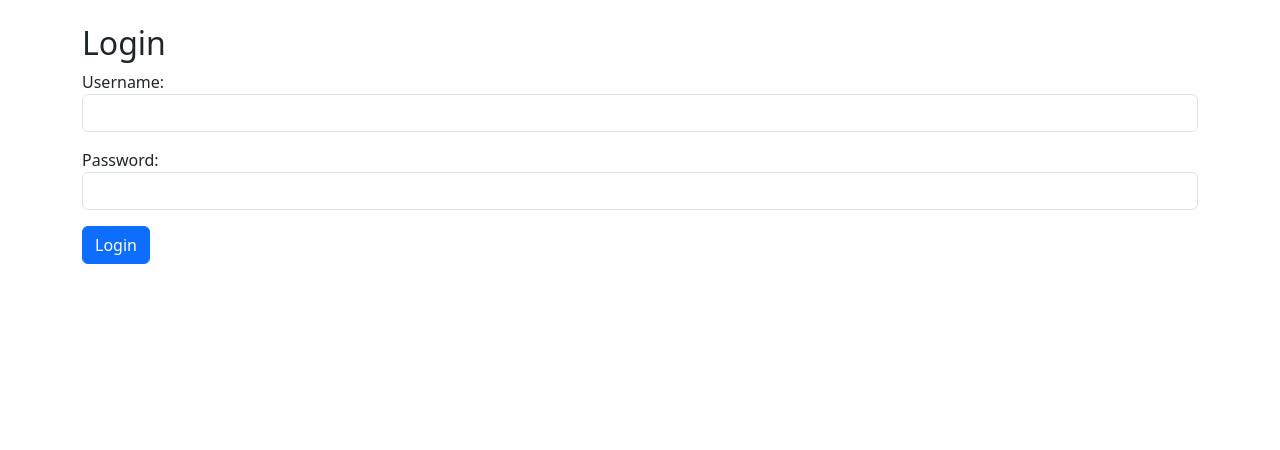
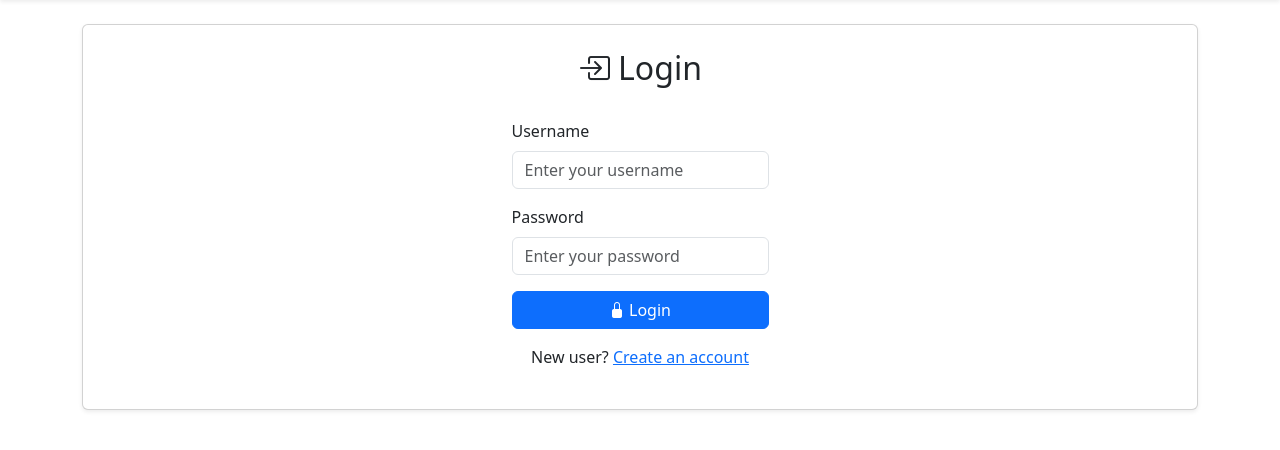
Before and after one commit to Krish-cloud25/appoinment-booking, a Django app: page /login/ in a window 1280 px wide. Shown: the part 56-506 px from the top of the page. Run offline with Django 5.2, Linux system fonts and the light colour scheme.

Commit message:
Update UI design for base, home, and login pages

```diff
--- a/appointments/templates/appointments/base.html
+++ b/appointments/templates/appointments/base.html
@@ -2,13 +2,14 @@
 <html lang="en">
 <head>
   <meta charset="UTF-8">
-  <title>Patient Assistant</title>
+  <title>{% block title %}Patient Assistant{% endblock %}</title>
   <meta name="viewport" content="width=device-width, initial-scale=1">
   <link href="https://cdn.jsdelivr.net/npm/bootstrap@5.3.3/dist/css/bootstrap.min.css" rel="stylesheet">
   <link rel="stylesheet" href="https://cdn.jsdelivr.net/npm/bootstrap-icons@1.10.5/font/bootstrap-icons.css">
 </head>
 <body>
-  <nav class="navbar navbar-expand-lg navbar-dark bg-primary px-3">
+  <!-- Navbar -->
+  <nav class="navbar navbar-expand-lg navbar-dark bg-primary px-3 shadow-sm">
     <a class="navbar-brand" href="/">🏥 Patient Assistant</a>
     <button class="navbar-toggler" type="button" data-bs-toggle="collapse" data-bs-target="#navbarNav">
       <span class="navbar-toggler-icon"></span>
@@ -32,8 +33,20 @@
     </div>
   </nav>
 
+  <!-- Page Content -->
   <div class="container mt-4">
-    {% block content %}{% endblock %}
+    {% if messages %}
+      {% for message in messages %}
+        <div class="alert alert-{{ message.tags }} alert-dismissible fade show" role="alert">
+          {{ message }}
+          <button type="button" class="btn-close" data-bs-dismiss="alert" aria-label="Close"></button>
+        </div>
+      {% endfor %}
+    {% endif %}
+
+    <div class="card p-4 shadow-sm">
+      {% block content %}{% endblock %}
+    </div>
   </div>
 
   <script src="https://cdn.jsdelivr.net/npm/bootstrap@5.3.3/dist/js/bootstrap.bundle.min.js"></script>
--- a/appointments/templates/appointments/login.html
+++ b/appointments/templates/appointments/login.html
@@ -1,19 +1,37 @@
 {% extends "appointments/base.html" %}
 
+{% block title %}Login - Patient Assistant{% endblock %}
+
 {% block content %}
-<h2>Login</h2>
+<div class="text-center mb-4">
+  <h2><i class="bi bi-box-arrow-in-right me-2"></i>Login</h2>
+</div>
+
 {% if error %}
-  <p style="color:red;">{{ error }}</p>
+  <div class="alert alert-danger" role="alert">
+    {{ error }}
+  </div>
 {% endif %}
 
-<form method="post">
-    {% csrf_token %}
-    <div class="mb-3">
-        Username: <input type="text" name="username" class="form-control">
-    </div>
-    <div class="mb-3">
-        Password: <input type="password" name="password" class="form-control">
-    </div>
-    <button type="submit" class="btn btn-primary">Login</button>
+<form method="post" class="mx-auto" style="max-width: 400px;">
+  {% csrf_token %}
+
+  <div class="mb-3">
+    <label for="username" class="form-label">Username</label>
+    <input type="text" name="username" id="username" class="form-control" placeholder="Enter your username" required>
+  </div>
+
+  <div class="mb-3">
+    <label for="password" class="form-label">Password</label>
+    <input type="password" name="password" id="password" class="form-control" placeholder="Enter your password" required>
+  </div>
+
+  <button type="submit" class="btn btn-primary w-100">
+    <i class="bi bi-lock-fill me-1"></i>Login
+  </button>
 </form>
+
+<p class="text-center mt-3">
+  New user? <a href="{% url 'signup' %}">Create an account</a>
+</p>
 {% endblock %}
```
Also changed, not shown: appointments/templates/appointments/home.html (+18 -5 lines).
